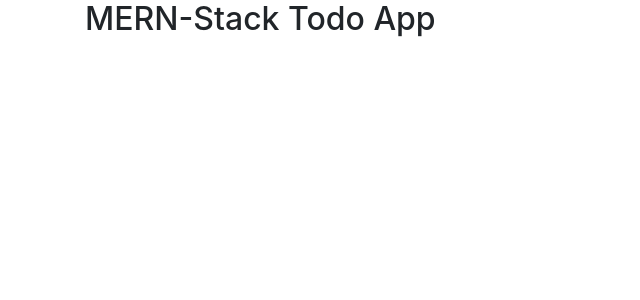
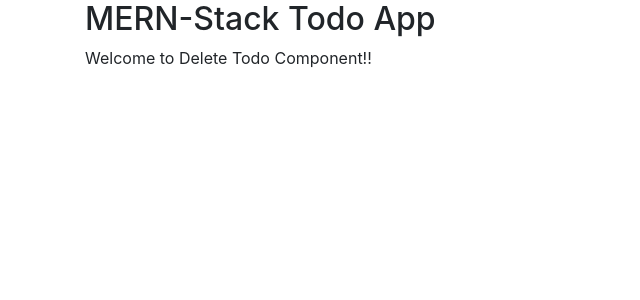
Before and after one commit to Mekarosi/pets_events_todo, a React (Create React App) app in the folder frontend/: page /delete/1 in a window 1280 px wide. Shown: the top 300 px of the page, without its empty margins (0-640 px from the left). Built offline with nearby package versions, Linux system fonts and the light colour scheme.

Commit message:
Create todos components

```diff
--- a/frontend/src/App.js
+++ b/frontend/src/App.js
@@ -1,6 +1,10 @@
 import React, { Component } from 'react';
 import { BrowserRouter as Router, Route, Link } from 'react-router-dom';
 import 'bootstrap/dist/css/bootstrap.min.css';
+import Create_Todo from './components/create_todo';
+import Delete_Todo from './components/delete_todo';
+import Edit_Todo from './components/edit_todo';
+import Todos_List from './components/todos_list';
 
 class App extends Component {
   render() {
@@ -8,6 +12,11 @@ class App extends Component {
       <Router>
         <div className='container'>
           <h2>MERN-Stack Todo App</h2>
+
+          <Route path='/' exact component={Todos_List} />
+          <Route path='/edit/:id' component={Edit_Todo} />
+          <Route path='/create' component={Create_Todo} />
+          <Route path='/delete/:id' component={Delete_Todo} />
         </div>
       </Router>
     );
--- /dev/null
+++ b/frontend/src/components/create_todo.js
@@ -0,0 +1,11 @@
+import React, { Component } from 'react';
+
+export default class Create_todo extends Component {
+  render() {
+    return (
+      <div>
+        <p>Welcome to Create Todo Component!!</p>
+      </div>
+    );
+  }
+}
--- /dev/null
+++ b/frontend/src/components/delete_todo.js
@@ -0,0 +1,11 @@
+import React, { Component } from 'react';
+
+export default class Delete_todo extends Component {
+  render() {
+    return (
+      <div>
+        <p>Welcome to Delete Todo Component!!</p>
+      </div>
+    );
+  }
+}
--- /dev/null
+++ b/frontend/src/components/edit_todo.js
@@ -0,0 +1,11 @@
+import React, { Component } from 'react';
+
+export default class Edit_todo extends Component {
+  render() {
+    return (
+      <div>
+        <p>Welcome to Edit Todo Component!!</p>
+      </div>
+    );
+  }
+}
--- /dev/null
+++ b/frontend/src/components/todos_list.js
@@ -0,0 +1,11 @@
+import React, { Component } from 'react';
+
+export default class Todos_list extends Component {
+  render() {
+    return (
+      <div>
+        <p>Welcome to Todos List Component!!</p>
+      </div>
+    );
+  }
+}
```
